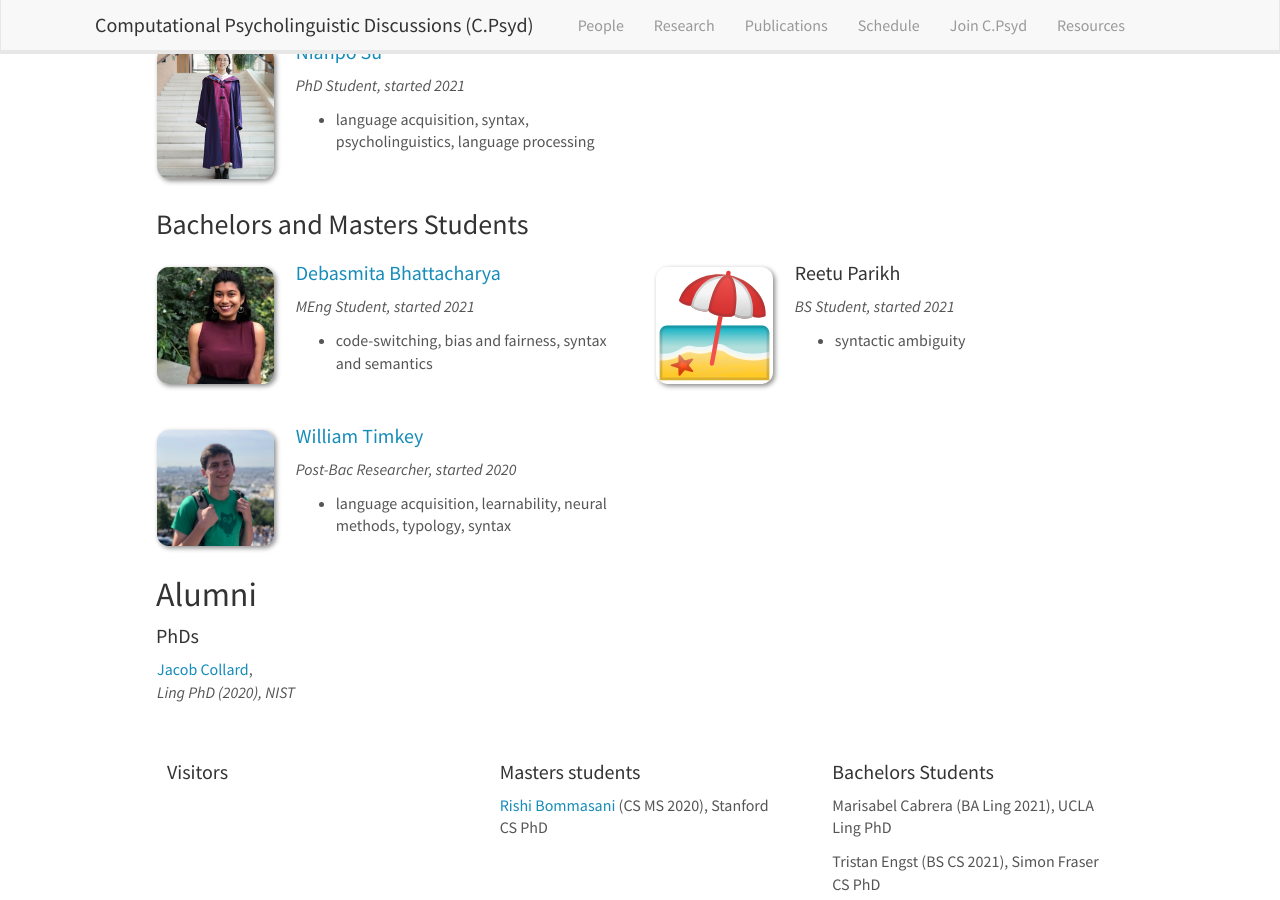
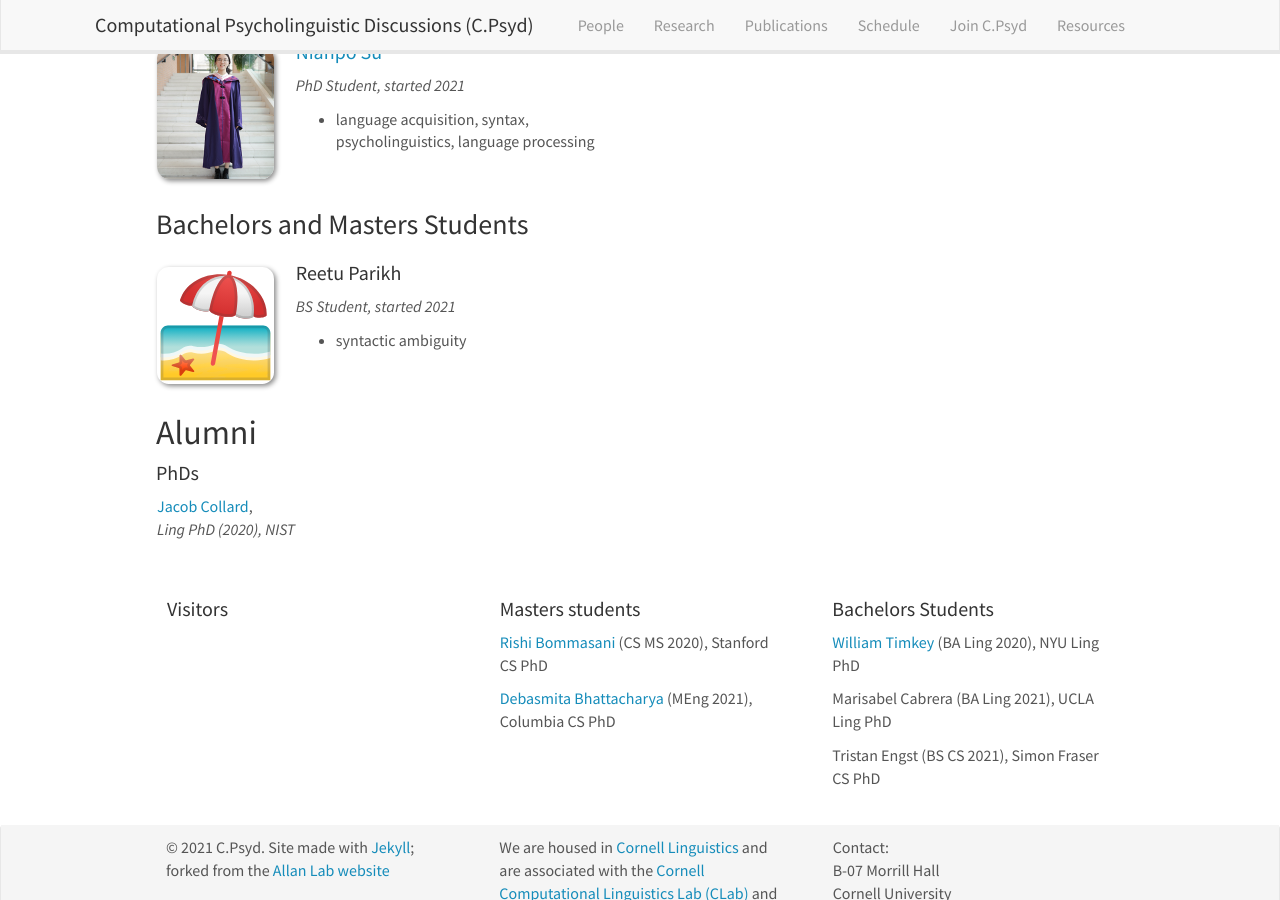
Before and after one commit to C-Psyd/c-psyd.github.io, a Jekyll site: the page built from _pages/team.md, in a window 1280 px wide and 900 px high, scrolled down 1229 px. Built offline with Jekyll 4.4.1, drawn with Linux system fonts in a browser that asks for light colours; nearby versions of some CDN libraries.

Commit message:
updated lab members

```diff
--- a/_data/alumni_bsc.yml
+++ b/_data/alumni_bsc.yml
@@ -1,3 +1,5 @@
+- name: <a href="https://wtimkey.github.io">William Timkey</a> (BA Ling 2020), NYU Ling PhD
+
 - name: Marisabel Cabrera (BA Ling 2021), UCLA Ling PhD
 
 - name: Tristan Engst (BS CS 2021), Simon Fraser CS PhD
--- a/_data/alumni_msc.yml
+++ b/_data/alumni_msc.yml
@@ -1 +1,3 @@
 - name: <a href="https://rishibommasani.github.io/">Rishi Bommasani</a> (CS MS 2020), Stanford CS PhD
+
+- name: <a href="https://d-bhattacharya.github.io">Debasmita Bhattacharya</a> (MEng 2021), Columbia CS PhD
--- a/_data/students.yml
+++ b/_data/students.yml
@@ -8,23 +8,9 @@
 #  education3:
 #  education4:
 
-- name: <a href="https://d-bhattacharya.github.io">Debasmita Bhattacharya</a>
-  photo: debasmita_bhattacharya.jpg
-  info: MEng Student, started 2021
-  email: db758@cornell.edu
-  number_educ: 1
-  education1: code-switching, bias and fairness, syntax and semantics
-
 - name: Reetu Parikh
   photo: beach.svg
   info: BS Student, started 2021
   email:
   number_educ: 1
   education1: syntactic ambiguity
-
-- name: <a href="https://wtimkey.github.io">William Timkey</a>
-  photo: will_timkey.jpg
-  info: Post-Bac Researcher, started 2020
-  email: wpt25@cornell.edu
-  number_educ: 1
-  education1: language acquisition, learnability, neural methods, typology, syntax
```
